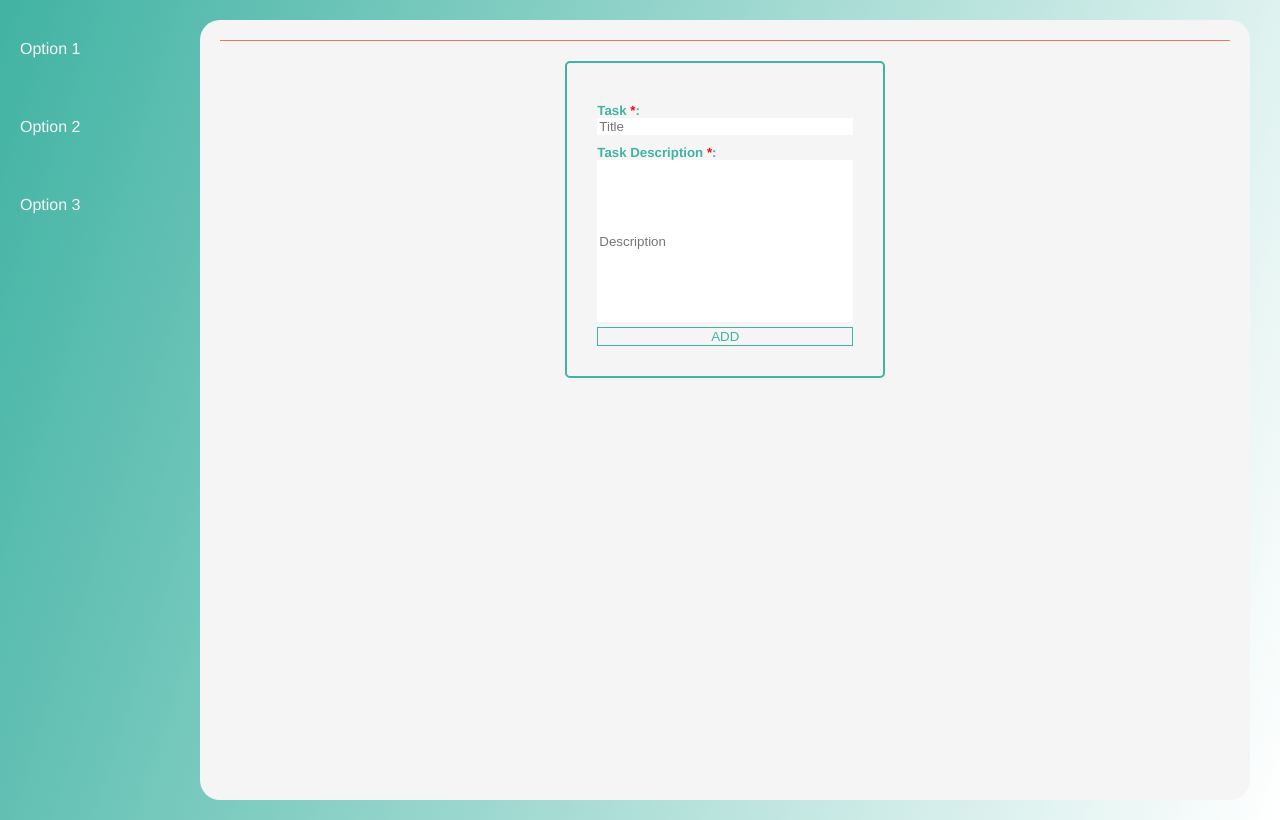
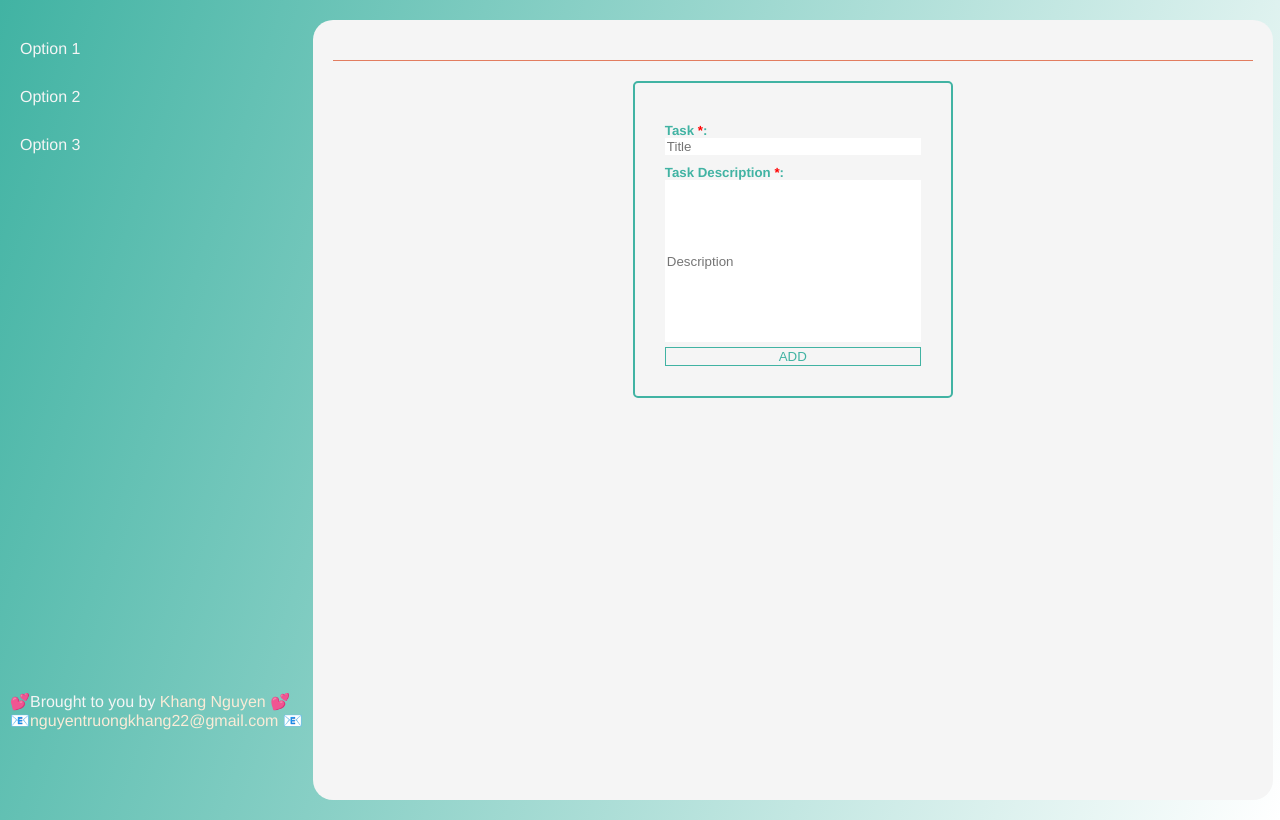
Before and after one commit to nguyentruongkhang22/TODO-v2, a website: page public/index.html in a window 1280 px wide. Drawn offline with nearby package versions, Linux system fonts and the light colour scheme; no server answers.

Commit message:
minor update

```diff
--- a/public/css/style.css
+++ b/public/css/style.css
@@ -9,26 +9,37 @@ body {
 }
 
 .nav-bar {
+    position: relative;
     padding: 10px;
     height: 100vh;
     display: flex;
 
     color: whitesmoke;
     flex-direction: column;
+    justify-content: space-between;
 }
 
-.nav-bar > div {
+.upper > div {
     margin: 30px 0;
 }
 
-.nav-bar > div :hover {
+.upper > div :hover {
     border-bottom: solid 3px #e8a87c;
 }
 
-.nav-bar > div > a {
+.upper > div > a {
     text-decoration: none;
     color: unset;
     padding: 10px;
+}
+
+#contacts > div > a {
+    text-decoration: none;
+    color: antiquewhite;
+}
+
+#contacts {
+    margin-bottom: 10vh;
 }
 
 #home {
@@ -61,12 +72,13 @@ body {
     background-color: whitesmoke;
     border-radius: 20px;
     margin: 20px 0;
-    min-width: 82vw;
-    max-width: 82vw;
+    min-width: 75vw;
+    max-width: 75vw;
 }
 
 .all-todos {
     margin: 20px;
+    padding-bottom: 20px;
     display: flex;
     flex-wrap: wrap;
     justify-content: center;
@@ -79,10 +91,10 @@ body {
 .item {
     border: 2px solid #e27d60;
     border-radius: 8px;
-    min-width: 320px;
-    max-width: 320px;
+    min-width: 250px;
+    max-width: 250px;
     text-align: center;
-    margin: 40px 10px;
+    margin: 30px 10px;
     word-wrap: break-word;
     position: relative;
 }
--- a/public/index.html
+++ b/public/index.html
@@ -14,9 +14,21 @@
 <body>
     <div class="container">
         <div class="nav-bar">
-            <div id="home"><a href="#">Option 1</a></div>
-            <div id="list"><a href="#">Option 2</a></div>
-            <div id="add-new"><a href="#">Option 3</a></div>
+            <div class="upper">
+                <div id="home"><a href="#">Option 1</a></div>
+                <div id="list"><a href="#">Option 2</a></div>
+                <div id="add-new"><a href="#">Option 3</a></div>
+            </div>
+            <div id="contacts">
+                <div class="">💕Brought to you by <a
+                        href="https://linkedin.com/in/khang-nguyen-truong-289822200">Khang
+                        Nguyen 💕</a>
+                </div>
+                <div class="">📧<a
+                        href="mailto:nguyentruongkhang22@gmail.com">nguyentruongkhang22@gmail.com</a>
+                    📧
+                </div>
+            </div>
         </div>
 
         <div class="todo-containters">
```
Also changed, not shown: public/js/client.js (+2 -5 lines).
